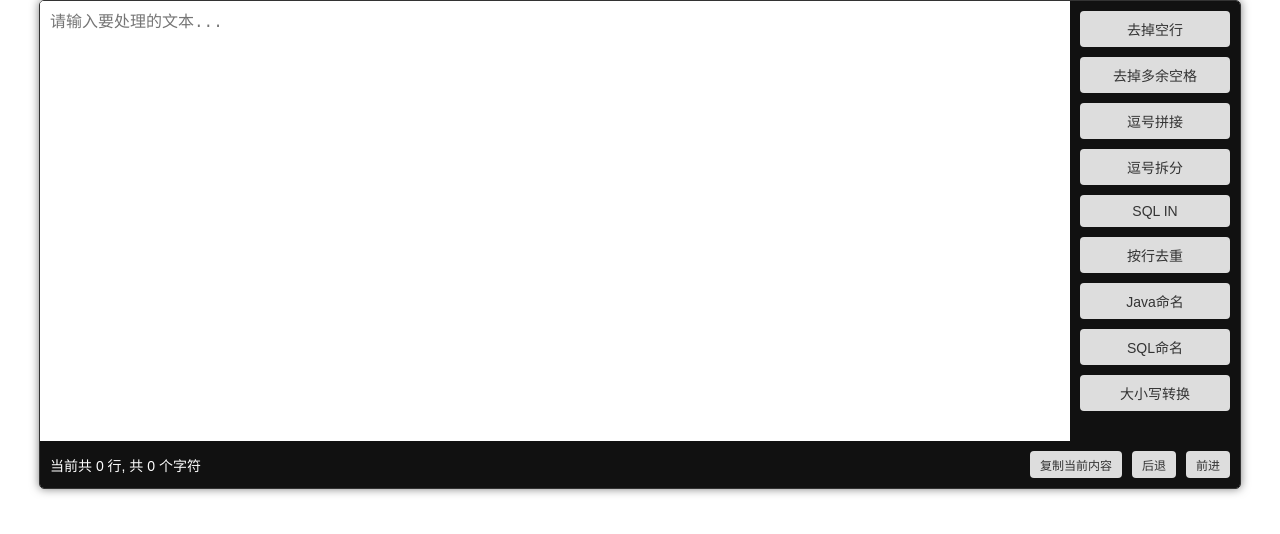
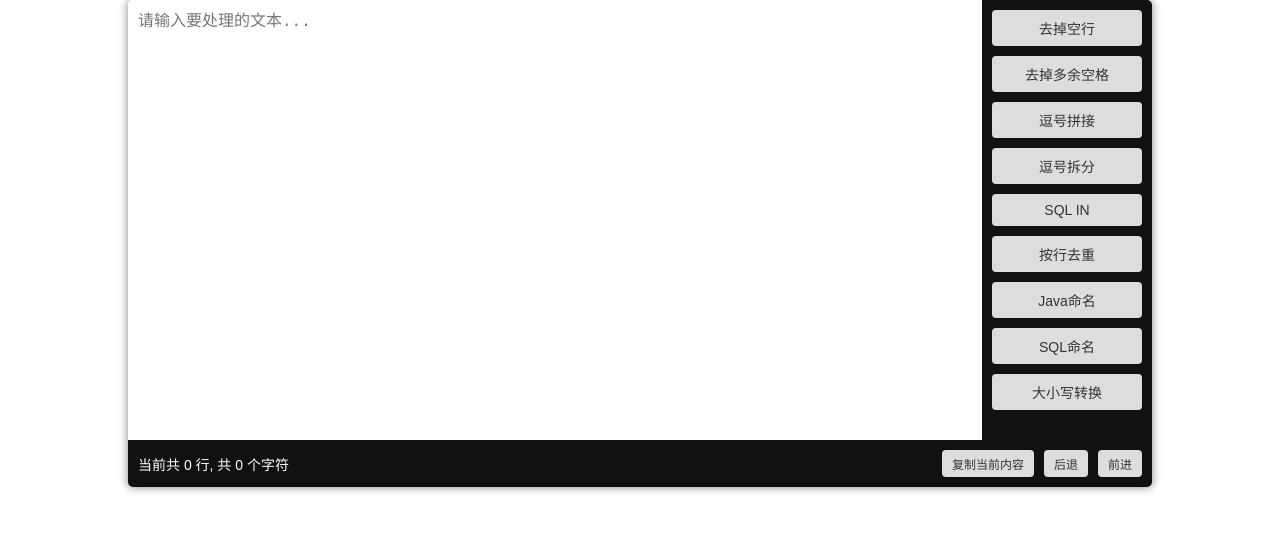
Before and after one commit to junliangyeok/tool_string, a plain HTML site: page index.html in a window 1280 px wide. Drawn offline with Linux system fonts and the light colour scheme.

Commit message:
更改样式

```diff
--- a/css/main.css
+++ b/css/main.css
@@ -1,33 +1,3 @@
-/* .w1 {
-  width: 1px;
-}
-
-.w1200 {
-  width: 1200px;
-}
-
-.wp1 {
-  width: 1%;
-}
-
-.h1 {
-  height: 1px;
-}
-
-.h800 {
-  height: 800px;
-}
-
-.hp1 {
-  height: 1%;
-}
-
-.container {
-  display: flex;
-  justify-content: center;
-  align-items: center;
-} */
-
 body {
   font-family: Arial, sans-serif;
   color: white;
@@ -37,15 +7,16 @@ body {
   background-size: cover;
   background-position: center;
   min-height: 100vh;
+  padding: 0 10%;
 }
 
 .container {
   width: 100%;
-  max-width: 1200px;
+  /* max-width: 1200px; */
   margin: auto;
   display: flex;
   flex-direction: column;
-  border: 1px solid #333;
+  /* border: 1px solid #333; */
   border-radius: 5px;
   overflow: hidden;
   box-shadow: 0 0 10px rgba(0, 0, 0, 0.5);
```
